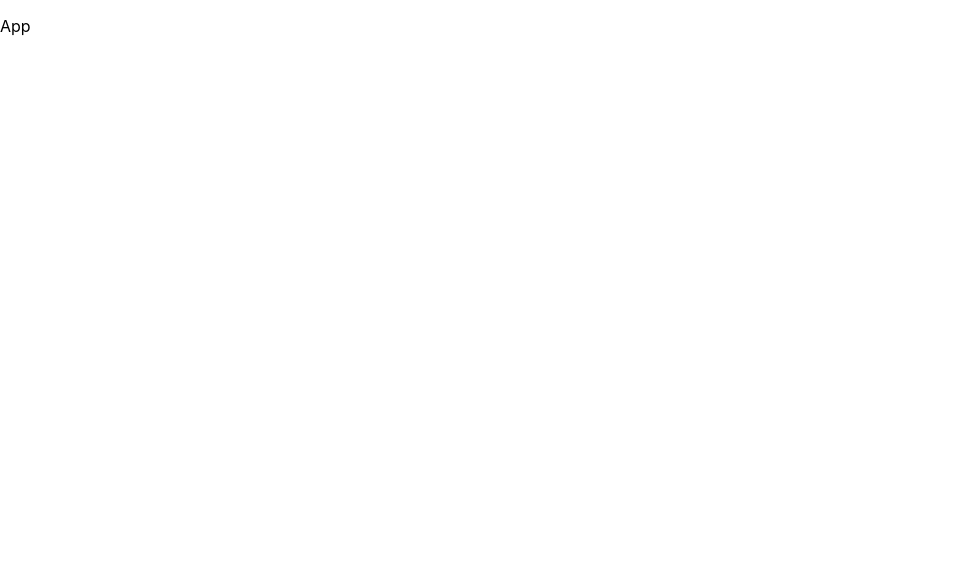
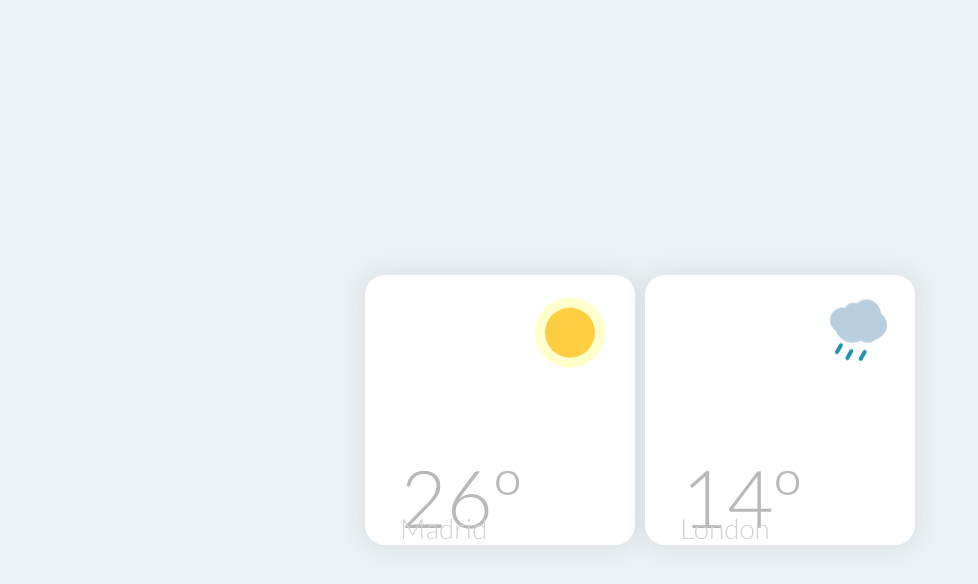
Before and after one commit to Paste3/tp-clima-efsi, a React (Create React App) app in the folder my-app/: page / in a window 1280 px wide. Shown: the top 584 px of the page, without its empty margins (0-978 px from the left). Built offline with nearby package versions, Linux system fonts and the light colour scheme.

Commit message:
qsqsqsqs

```diff
--- a/my-app/src/App.js
+++ b/my-app/src/App.js
@@ -1,11 +1,12 @@
 import './App.css';
+import "./index.scss"
 import Clima from './components/Clima';
-console.log(Clima.temp)
+import LogoClima from './components/LogoClima';
+console.log(Clima)
 function App() {
   return (
     <>
-      <p>App</p>
-      <p>{Clima.temp}</p>
+      <LogoClima/>
     </>
   );
 }
--- a/my-app/src/components/Clima.js
+++ b/my-app/src/components/Clima.js
@@ -1,6 +1,6 @@
 import React, { useEffect, useState } from "react";
 const axios = require('axios');
-export default function Clima() {
+export default function Clima(props) {
     const [TempValue, setTemp] = useState([]);
     const [MaxTempValue, setMaxTemp] = useState([]);
     const [MinTempValue, MinsetTemp] = useState([]);
@@ -12,7 +12,7 @@ export default function Clima() {
     }
 
     useEffect(() => {
-        axios.get(`http://api.openweathermap.org/data/2.5/weather?q=buenos%20aires,argentina&APPID=467eb2e2a1738c82e813a30610d7c354`)
+        axios.get(`http://api.openweathermap.org/data/2.5/weather?q=${props.ciudad},${props.pais}&APPID=467eb2e2a1738c82e813a30610d7c354`)
             .then(function (response) {
                 console.log(response.main.temp)
                 setTemp(response.main.temp)
--- /dev/null
+++ b/my-app/src/components/LogoClima.js
@@ -0,0 +1,18 @@
+export default function LogoClima() {
+    return (
+        <>
+            <div class="weather-wrapper">
+                <div class="weather-card madrid">
+                    <div class="weather-icon sun"></div>
+                    <h1>26º</h1>
+                    <p>Madrid</p>
+                </div>
+                <div class="weather-card london">
+                    <div class="weather-icon cloud"></div>
+                    <h1>14º</h1>
+                    <p>London</p>
+                </div>
+            </div>
+        </>
+    );
+}
--- a/my-app/src/index.css
+++ b/my-app/src/index.css
@@ -11,3 +11,157 @@ code {
   font-family: source-code-pro, Menlo, Monaco, Consolas, 'Courier New',
     monospace;
 }
+
+* {
+  padding: 0;
+  margin: 0;
+  font-family: Quicksand;
+}
+
+body {
+  background: #f3f2ef;
+  display: flex;
+  justify-content: center;
+  align-items: center;
+  flex-wrap: wrap;
+  height: 100vh;
+  width: 100vw;
+}
+
+html,
+body {
+  height: 100%;
+}
+
+html {
+  background: #eee;
+}
+
+.box {
+  width: 20vw;
+  height: 60vh;
+  border-radius: 5px;
+  box-shadow: 0 2px 30px rgba(black, 0.2);
+  background: darken(#eff3f9,20%);
+  position: relative;
+  overflow: hidden;
+  transform: translate3d(0, 0, 0);
+  min-width: 200px;
+  min-height: 350px;
+}
+
+.wave {
+  opacity: 0.3;
+  position: absolute;
+  top: 120%;
+  left: 50%;
+  background: white;
+  width: 500px;
+  height: 500px;
+  margin-left: -250px;
+  margin-top: -250px;
+  transform-origin: 50% 48%;
+  border-radius: 43%;
+  animation: drift 3000ms infinite linear;
+  z-index: 1;
+}
+
+.wave.-three {
+  animation: drift 5000ms infinite linear;
+  z-index: 2 !important;
+  opacity: 0.2;
+}
+
+.wave.-two {
+  animation: drift 7000ms infinite linear;
+  opacity: 0.1;
+  z-index: 3 !important;
+}
+
+.box:after {
+  content: "";
+  display: block;
+  left: 0;
+  top: 0;
+  width: 100%;
+  height: 100%;
+  z-index: 11;
+  transform: translate3d(0, 0, 0);
+}
+
+@keyframes drift {
+  from {
+    transform: rotate(0deg);
+  }
+  from {
+    transform: rotate(360deg);
+  }
+}
+
+.info {
+  position: absolute;
+  bottom: 0;
+  width: 100%;
+  height: 45%;
+  z-index: 4;
+}
+
+.location {
+  text-align: center;
+  font-weight: 800;
+}
+
+.date {
+  text-align: center;
+  margin-top: 5%;
+  color: lighten(grey, 10%);
+  font-size: 70%;
+}
+
+.temp {
+  margin-top: 10%;
+  text-align: center;
+}
+
+.weathercon {
+  height: 55%;
+  display: flex;
+  justify-content: center;
+  align-items: center;
+  font-size: 3em;
+}
+
+@media (max-width: 600px) {
+  .box {
+    width: 90vw;
+    height: 80vh;
+  }
+
+  .wave {
+    top: 85%;
+  }
+
+  .weathercon {
+    font-size: 5em;
+  }
+
+  .info {
+    font-size: 1.5rem;
+  }
+}
+
+@media (max-height: 500px) {
+  .box {
+    height: 80vh;
+  }
+
+  .wave {
+    top: 115%;
+  }
+}
+
+body > span {
+  width: 100vw;
+  text-align: center;
+  color: grey;
+}
--- a/my-app/src/index.js
+++ b/my-app/src/index.js
@@ -3,6 +3,7 @@ import ReactDOM from 'react-dom/client';
 import './index.css';
 import App from './App';
 import reportWebVitals from './reportWebVitals';
+
 
 const root = ReactDOM.createRoot(document.getElementById('root'));
 root.render(
--- /dev/null
+++ b/my-app/src/index.scss
@@ -0,0 +1,178 @@
+@import url(https://fonts.googleapis.com/css?family=Lato:100,300,400,700,900);
+
+$color1: #C8DAE6;
+$color2: white;
+$color3: #B8B8B8;
+$color4: #FFCD41;
+$color5: #2092A9;
+
+body {
+    background-color: lighten($color1, 10%);
+}
+
+*, *:before, *:after {
+  box-sizing: border-box;
+}
+
+.weather-wrapper {
+    margin-top: 20px;
+    display: flex;
+    flex-direction: row;
+    flex-wrap: wrap;
+    justify-content: center;
+}
+
+.weather-card {
+
+    margin:  20px 5px;
+    border-radius: 20px;
+    position: relative;
+    overflow: hidden;
+    width: 270px;
+    height: 270px;
+    background-color: $color2;
+    box-shadow: 0px 0px 25px 1px rgba(50, 50, 50, 0.1);
+    animation: appear 500ms ease-out forwards;
+
+    h1 {
+        position: absolute;
+        font-family: 'Lato', sans-serif;
+        font-weight:300;
+        font-size:80px;
+        color: $color3;
+        bottom: 0;
+        left: 35px;
+        opacity: 0;
+        transform: translateX(150px);
+        animation: title-appear 500ms ease-out 500ms forwards;
+    }
+
+    p {
+        position: absolute;
+        font-family: 'Lato', sans-serif;
+        font-weight:300;
+        font-size:28px;
+        color: lighten($color3, 10%);
+        bottom: 0;
+        left: 35px;
+        animation: title-appear 1s ease-out 500ms forwards;
+    }
+}
+
+.weather-icon {
+    position: relative;
+    width: 50px;
+    height: 50px;
+    top: 0;
+    float: right;
+    margin: 40px 40px 0 0;
+    animation: weather-icon-move 5s ease-in-out infinite;
+}
+
+.sun {
+    background: $color4;
+  border-radius: 50%;
+  box-shadow: rgba(255,255,0,0.1) 0 0 0 4px;
+    animation: light 800ms ease-in-out infinite alternate, weather-icon-move 5s ease-in-out infinite;
+}
+
+@keyframes light {
+    from {
+        box-shadow: rgba(255,255,0,0.2) 0 0 0 10px;
+    }
+    to {
+        box-shadow: rgba(255,255,0,0.2) 0 0 0 17px;
+    }
+}
+
+.cloud {
+    margin-right:60px;
+    background: darken($color1, 5%);
+  border-radius: 20px;
+    width: 25px;
+    height: 25px;
+    box-shadow:
+    darken($color1, 5%) 24px -6px 0 2px,
+    darken($color1, 5%) 10px 5px 0 5px,
+    darken($color1, 5%) 30px 5px 0 2px,
+        darken($color1, 5%) 11px -8px 0 -3px,
+        darken($color1, 5%) 25px 11px 0 -1px;
+
+
+    &:after {
+        content: "";
+        position: absolute;
+        border-radius: 10px;
+        background-color: transparent;
+        width: 4px;
+        height: 12px;
+        left: 0;
+        top: 31px;
+        transform: rotate(30deg);
+
+        animation: rain 800ms ease-in-out infinite alternate;
+    }
+}
+
+@keyframes rain {
+    from {
+        box-shadow:
+        $color5 8px 0px,
+    $color5 32px -6px,
+    $color5 20px 0px;
+    }
+    to {
+        box-shadow:
+        $color5 8px 6px,
+    $color5 32px 0px,
+    $color5 20px 6px;
+    }
+}
+
+@keyframes weather-icon-move {
+  50% {
+        transform: translateY(-8px);
+    }
+}
+
+.inspiration {
+    margin-top: 80px;
+    color: darken($color1, 25%);
+    font-family: 'Lato', sans-serif;
+    font-weight:300;
+    font-size:24px;
+    text-align: center;
+
+
+    a {
+        color: #FF8F8F;
+        font-weight:400;
+        animation: all 300ms ease-in-out;
+    }
+}
+
+@keyframes appear {
+  0% {
+    transform:scale(0);
+  }
+  50% {
+    transform:scale(1.05)
+  }
+  75% {
+    transform:scale(0.95)
+  }
+  100% {
+   transform:scale(1)
+  }
+}
+
+@keyframes title-appear {
+    from {
+        opacity: 0;
+        transform: translateX(150px);
+    }
+    to {
+        opacity: 1;
+        transform: translateX(0px);
+    }
+}
```
Also changed, not shown: my-app/src/components/Form.js (added, +7 -0 lines).
